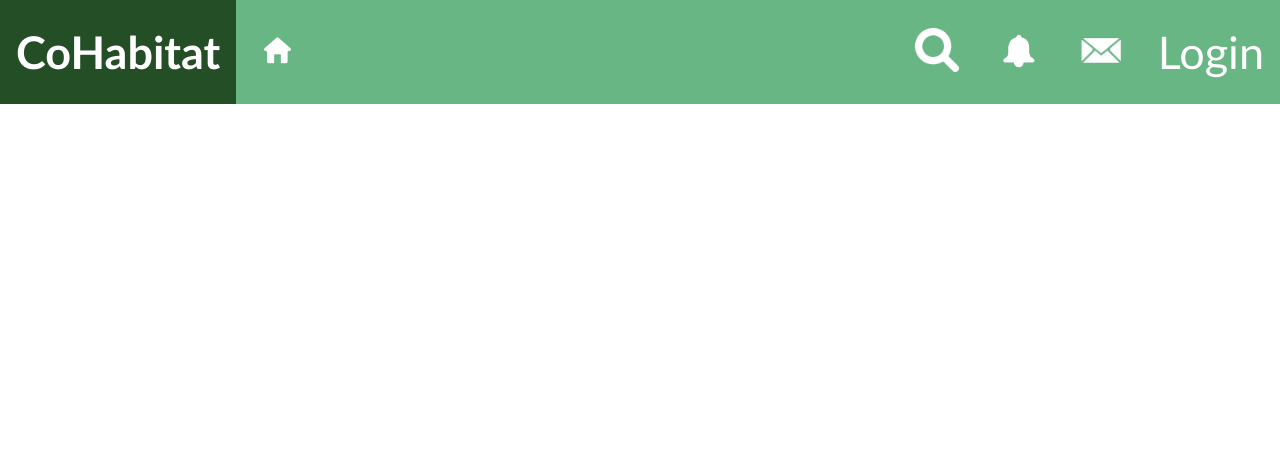
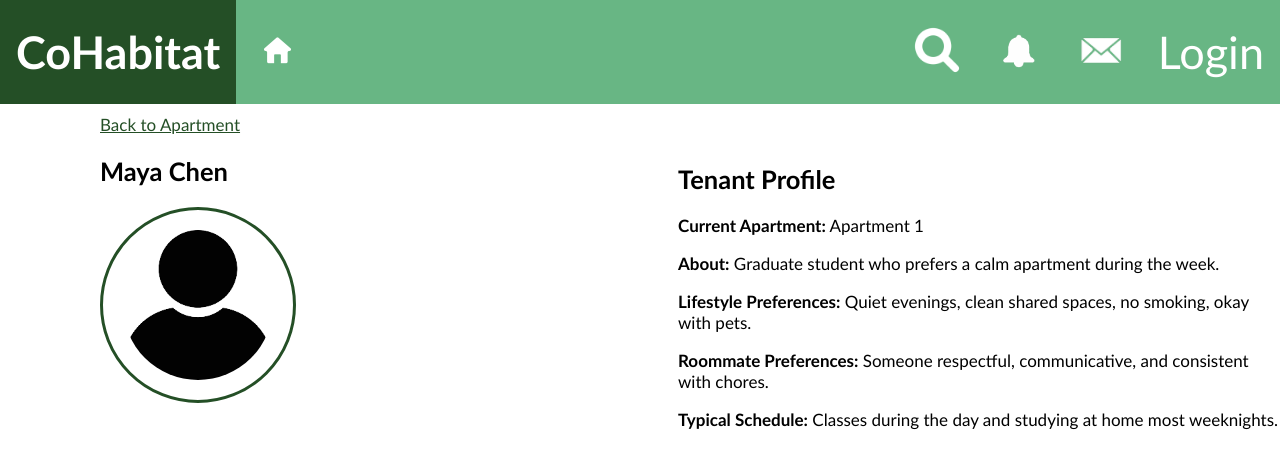
Before and after one commit to bigmaccar/CoHabitat, a React (Create React App) app in the folder client/: page /TenantProfile in a window 1280 px wide. Before the commit this address had no page. Shown: the top 468 px of the page. Built offline with nearby package versions, Linux system fonts and the light colour scheme; sample sign-in values are in the browser's storage.

Commit message:
feat(apartment): add tenant profile details
Signed-off-by: Jason Scheffel <contact@jasonscheffel.com>

```diff
--- a/client/src/Apartment.js
+++ b/client/src/Apartment.js
@@ -1,18 +1,17 @@
-import { BrowserRouter, Link, Routes, Route, Navigate } from "react-router-dom";
-import React, {useState, useEffect} from "react";
-import axios from 'axios';
+import { Link } from "react-router-dom";
+import React from "react";
 
 function Apartment(){
 
     return (
         <>
-        <section class="layoutApartment">
-            <div class="sidebarApartment">
-                <div class = "apartmentPage">
-                    <Link to = "/Search">Back to Search</Link>
+        <section className="layoutApartment">
+            <div className="sidebarApartment">
+                <div className="apartmentPage">
+                    <Link to="/Search">Back to Search</Link>
                     <h1>Apartment 1</h1>
-                <img src={require('.//images/apartment1.jpg')} class = "apartmentPageImage"/>
-                <div class = "containerApartment">
+                <img src={require("./images/apartment1.jpg")} className="apartmentPageImage" alt="Apartment 1"/>
+                <div className="containerApartment">
                     <div></div>
                     <button>Save</button>
                     <button>Message</button>
@@ -20,10 +19,18 @@ function Apartment(){
                 </div>
                 </div>
             </div>
-            <div class="bodyApartment">
-               <div class = "apartmentPage2">
+            <div className="bodyApartment">
+               <div className="apartmentPage2">
                     <h1>Information</h1>
-                    <p>info, add desc here</p>
+                    <p>Two bedroom apartment near campus with shared kitchen, living room, and laundry access.</p>
+                    <h2>Current Tenants</h2>
+                    <div className="tenantCard">
+                        <h3>Maya Chen</h3>
+                        <p><strong>Role:</strong> Current tenant</p>
+                        <p><strong>Lifestyle:</strong> Quiet, clean, studies at home during the week.</p>
+                        <p><strong>Looking for:</strong> A roommate who respects shared spaces and communicates clearly.</p>
+                        <Link to="/TenantProfile">View Tenant Profile</Link>
+                    </div>
                 </div>
             </div>
         </section></>
--- a/client/src/App.js
+++ b/client/src/App.js
@@ -13,6 +13,7 @@ import List from './List';
 import Settings from './Settings';
 import ApartmentListing from './ApartmentListing';
 import Apartment from './Apartment';
+import TenantProfile from './TenantProfile';
 
 function ProtectedRoute({ children }) {
   const userId = localStorage.getItem("userId");
@@ -46,6 +47,7 @@ function App() {
           <Route path = "/Settings" element = {<ProtectedRoute><Settings/></ProtectedRoute>}/>
           <Route path = "/ApartmentListing" element = {<ProtectedRoute><ApartmentListing/></ProtectedRoute>}/>
           <Route path = "/Apartment" element = {<ProtectedRoute><Apartment/></ProtectedRoute>}/>
+          <Route path = "/TenantProfile" element = {<ProtectedRoute><TenantProfile/></ProtectedRoute>}/>
       </Routes>
     </BrowserRouter>
   );
--- /dev/null
+++ b/client/src/TenantProfile.js
@@ -0,0 +1,30 @@
+import { Link } from "react-router-dom";
+import React from "react";
+
+function TenantProfile(){
+
+    return (
+        <section className="layoutApartment">
+            <div className="sidebarApartment">
+                <div className="apartmentPage">
+                    <Link to="/Apartment">Back to Apartment</Link>
+                    <h1>Maya Chen</h1>
+                    <img src={require("./images/person.png")} className="tenantProfileImage" alt="Tenant profile"/>
+                </div>
+            </div>
+            <div className="bodyApartment">
+                <div className="apartmentPage2">
+                    <h1>Tenant Profile</h1>
+                    <p><strong>Current Apartment:</strong> Apartment 1</p>
+                    <p><strong>About:</strong> Graduate student who prefers a calm apartment during the week.</p>
+                    <p><strong>Lifestyle Preferences:</strong> Quiet evenings, clean shared spaces, no smoking, okay with pets.</p>
+                    <p><strong>Roommate Preferences:</strong> Someone respectful, communicative, and consistent with chores.</p>
+                    <p><strong>Typical Schedule:</strong> Classes during the day and studying at home most weeknights.</p>
+                </div>
+            </div>
+        </section>
+    )
+
+}
+
+export default TenantProfile;
--- a/client/src/index.css
+++ b/client/src/index.css
@@ -467,6 +467,22 @@ input:checked + .slider:before {
   gap: 10px;
 }
 
+.tenantCard {
+  border: 2px solid #244F26;
+  border-radius: 8px;
+  padding: 15px;
+  width: 420px;
+  background-color: #FDFDFF;
+}
+
+.tenantProfileImage {
+  width: 150px;
+  height: 150px;
+  border: 3px solid #244F26;
+  border-radius: 50%;
+  padding: 20px;
+}
+
 button{
   background-color: #68B684;
   font-size: 25px;
```
